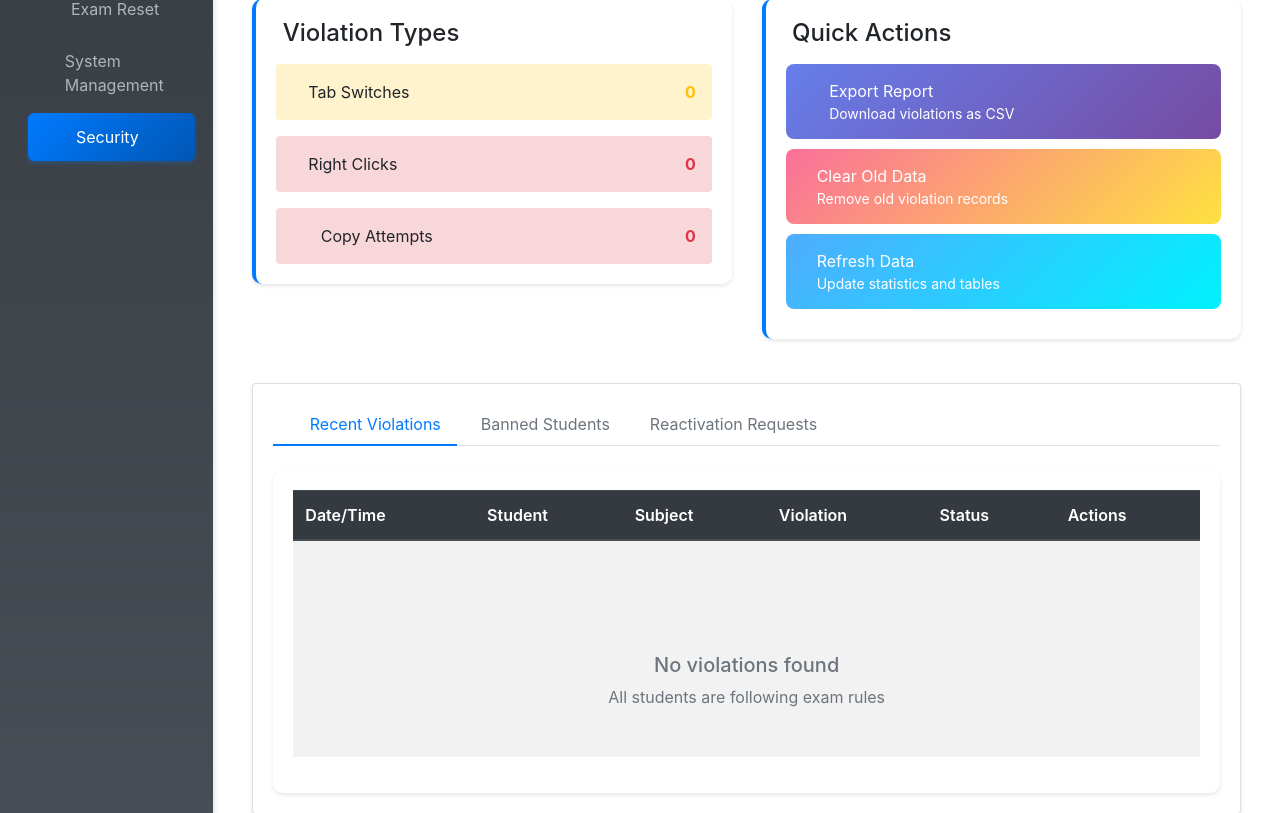
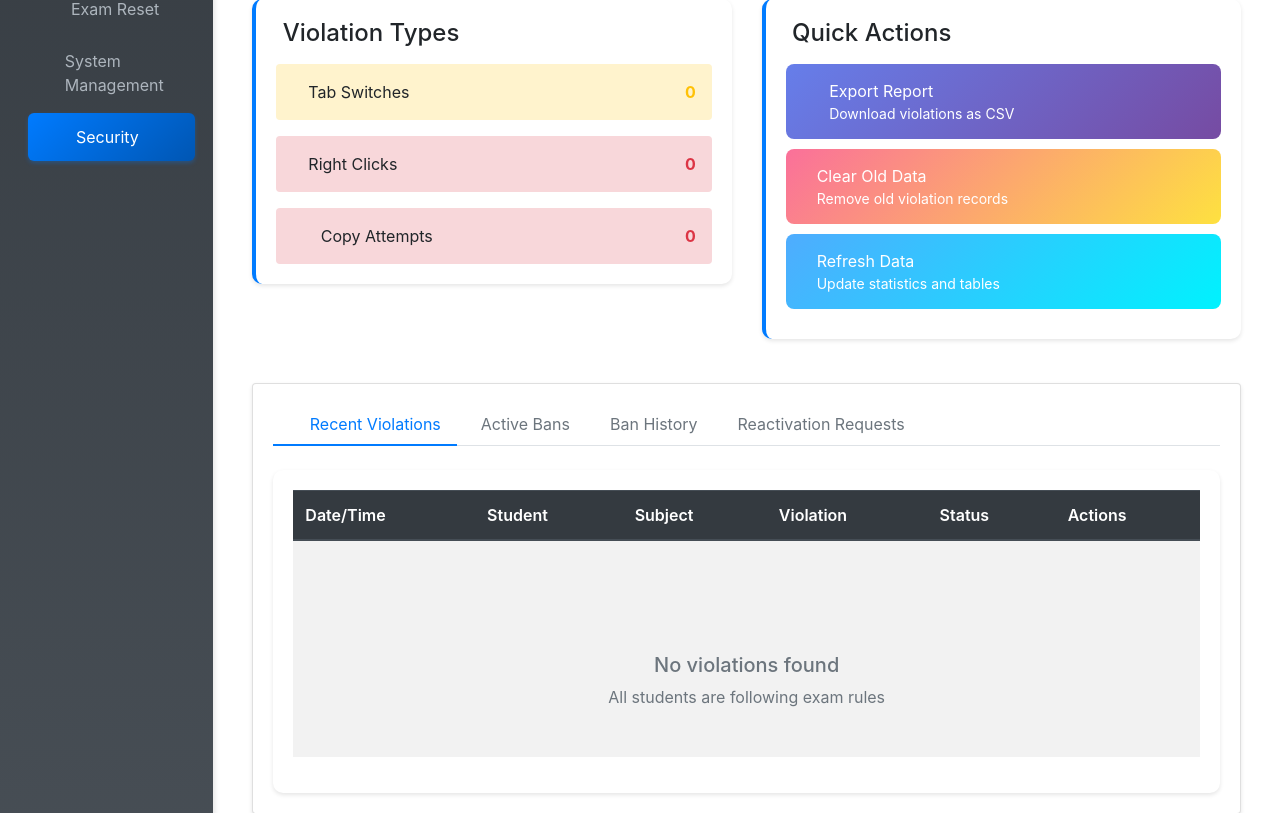
Before and after one commit to onuchukwuguardian-collab/onlineexam, a Laravel app: page /admin/security in a window 1280 px wide. Shown: the part 397-1210 px from the top of the page. Run offline with Laravel 10, Linux system fonts and the light colour scheme; a user stored in the database is signed in; data comes from the database, SQL or seed files in the repository; tables that the repository leaves empty hold one stand-in row (values such as "Sample post"); parts of the project's set-up code (start-up, migrations or seed data) failed here and were passed over.

Commit message:
Feat(admin): Enhance security dashboard and localize assets
This commit introduces two improvements based on a code review:

1.  **Enhance Admin Security Dashboard:**
    The admin security dashboard has been updated to provide a more comprehensive view of student bans. Previously, it only showed currently active bans. Now, a new "Ban History" tab displays all bans (both active and inactive), giving administrators full visibility into a student's ban history. This integrates the functionality of an ad-hoc diagnostic script (`check_banned_students.php`) into the main application, improving security and manageability.

2.  **Localize CDN Assets:**
    A review was conducted to localize any assets loaded from a CDN, as per user request. The investigation found that the application was not actively loading any CSS from a CDN. The only discovered links were in commented-out code blocks. The application already uses local assets.

```diff
--- a/app/Http/Controllers/Admin/SecurityViolationController.php
+++ b/app/Http/Controllers/Admin/SecurityViolationController.php
@@ -32,9 +32,14 @@ class SecurityViolationController extends Controller
         $bannedStudents = ExamBan::with(['user:id,name,email,registration_number', 'subject:id,name'])
             ->where('is_active', true)
             ->orderBy('banned_at', 'desc')
-            ->paginate(10);
+            ->paginate(10, ['*'], 'active_bans');
 
-        return view('admin.security.index', compact('stats', 'violations', 'bannedStudents'));
+        // Get all bans (for historical view)
+        $allBans = ExamBan::with(['user:id,name,email,registration_number', 'subject:id,name'])
+            ->orderBy('banned_at', 'desc')
+            ->paginate(10, ['*'], 'all_bans');
+
+        return view('admin.security.index', compact('stats', 'violations', 'bannedStudents', 'allBans'));
     }
 
     /**
--- a/resources/views/admin/security/index.blade.php
+++ b/resources/views/admin/security/index.blade.php
@@ -271,7 +271,12 @@
                 </li>
                 <li class="nav-item">
                     <a class="nav-link" id="banned-tab" data-toggle="tab" href="#banned" role="tab" aria-controls="banned" aria-selected="false">
-                        <i class="fas fa-ban mr-2"></i>Banned Students
+                        <i class="fas fa-ban mr-2"></i>Active Bans
+                    </a>
+                </li>
+                <li class="nav-item">
+                    <a class="nav-link" id="all-bans-tab" data-toggle="tab" href="#all-bans" role="tab" aria-controls="all-bans" aria-selected="false">
+                        <i class="fas fa-history mr-2"></i>Ban History
                     </a>
                 </li>
                 <li class="nav-item">
@@ -468,7 +473,87 @@
                         <div class="text-muted small">
                             Showing {{ $bannedStudents->firstItem() }} to {{ $bannedStudents->lastItem() }} of {{ $bannedStudents->total() }} banned students
                         </div>
-                        {{ $bannedStudents->links() }}
+                        {{ $bannedStudents->appends(['all_bans' => $allBans->currentPage()])->links() }}
+                    </div>
+                    @endif
+                </div>
+
+                <!-- All Bans History Tab -->
+                <div class="tab-pane fade" id="all-bans" role="tabpanel" aria-labelledby="all-bans-tab">
+                    <div class="table-responsive">
+                        <table id="allBansTable" class="table table-striped table-hover">
+                            <thead class="thead-dark">
+                                <tr>
+                                    <th>Student</th>
+                                    <th>Subject</th>
+                                    <th>Banned Date</th>
+                                    <th>Status</th>
+                                    <th>Reason</th>
+                                    <th>Actions</th>
+                                </tr>
+                            </thead>
+                            <tbody>
+                                @forelse($allBans as $ban)
+                                <tr>
+                                    <td>
+                                        <div class="small">
+                                            <div class="font-weight-medium">{{ $ban->user->name ?? 'Unknown' }}</div>
+                                            <div class="text-muted">{{ $ban->user->email ?? 'N/A' }}</div>
+                                        </div>
+                                    </td>
+                                    <td>
+                                        <span class="badge badge-primary">{{ $ban->subject->name ?? 'Unknown' }}</span>
+                                    </td>
+                                    <td>
+                                        <div class="small">
+                                            <div class="font-weight-medium">{{ $ban->banned_at->format('M d, Y') }}</div>
+                                            <div class="text-muted">{{ $ban->banned_at->format('H:i:s') }}</div>
+                                        </div>
+                                    </td>
+                                    <td>
+                                        @if($ban->is_active)
+                                            <span class="badge badge-danger">Active</span>
+                                        @else
+                                            <span class="badge badge-secondary">Inactive</span>
+                                        @endif
+                                    </td>
+                                    <td>
+                                        <div class="text-muted small" style="max-width: 200px;" title="{{ $ban->ban_reason }}">
+                                            {{ Str::limit($ban->ban_reason, 50) }}
+                                        </div>
+                                    </td>
+                                    <td>
+                                        @if($ban->is_active)
+                                            <button class="btn btn-sm btn-success unban-btn"
+                                                    data-ban-id="{{ $ban->id }}"
+                                                    data-student-name="{{ $ban->user->name }}"
+                                                    data-subject-name="{{ $ban->subject->name }}"
+                                                    title="Unban Student">
+                                                <i class="fas fa-undo mr-1"></i> Unban
+                                            </button>
+                                        @endif
+                                    </td>
+                                </tr>
+                                @empty
+                                <tr>
+                                    <td colspan="6" class="text-center py-5">
+                                        <div class="text-muted">
+                                            <i class="fas fa-history fa-3x mb-3 text-muted"></i>
+                                            <h5 class="font-weight-medium">No ban history found</h5>
+                                        </div>
+                                    </td>
+                                </tr>
+                                @endforelse
+                            </tbody>
+                        </table>
+                    </div>
+
+                    @if($allBans->hasPages())
+                    <div class="d-flex justify-content-between align-items-center mt-3">
+                        <div class="text-muted small">
+                            Showing {{ $allBans->firstItem() }} to {{ $allBans->lastItem() }} of {{ $allBans->total() }} total bans
+                        </div>
+                        {{ $allBans->appends(['active_bans' => $bannedStudents->currentPage()])->links() }}
                     </div>
                     @endif
                 </div>
```
